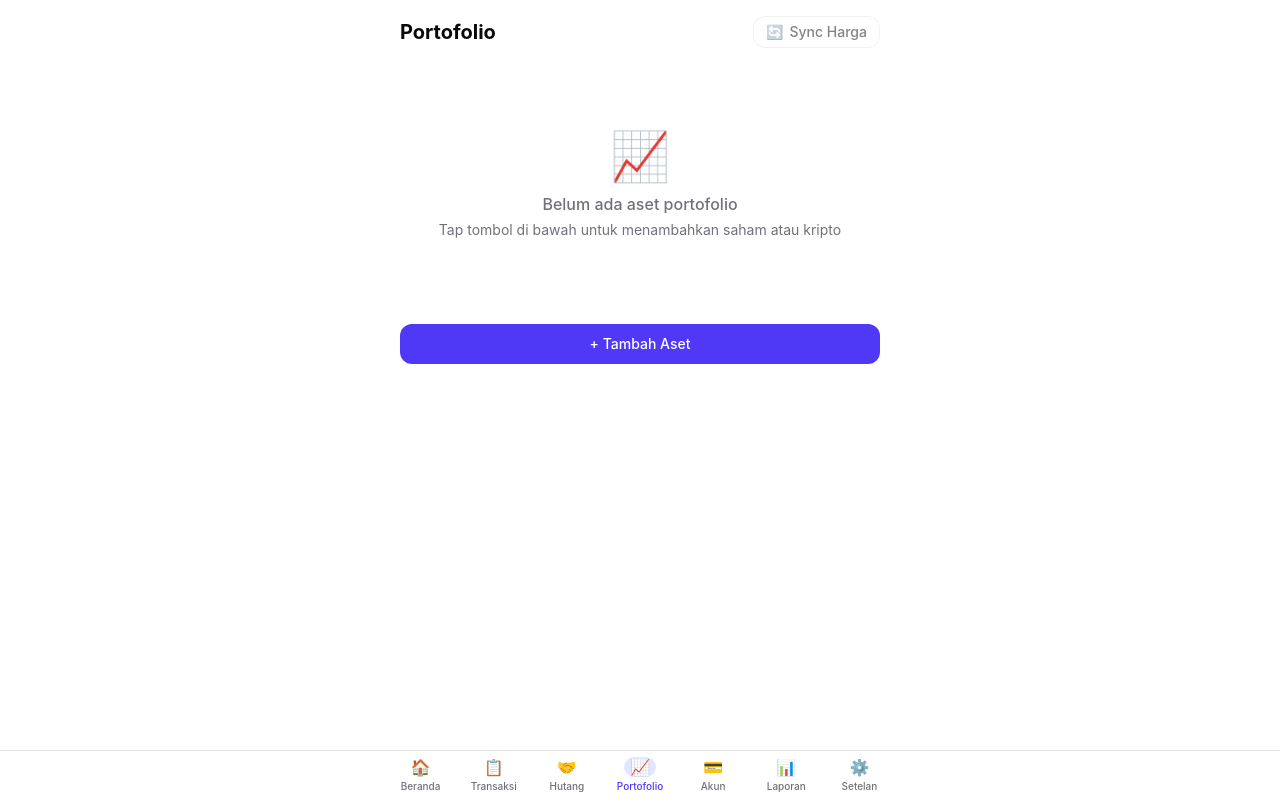
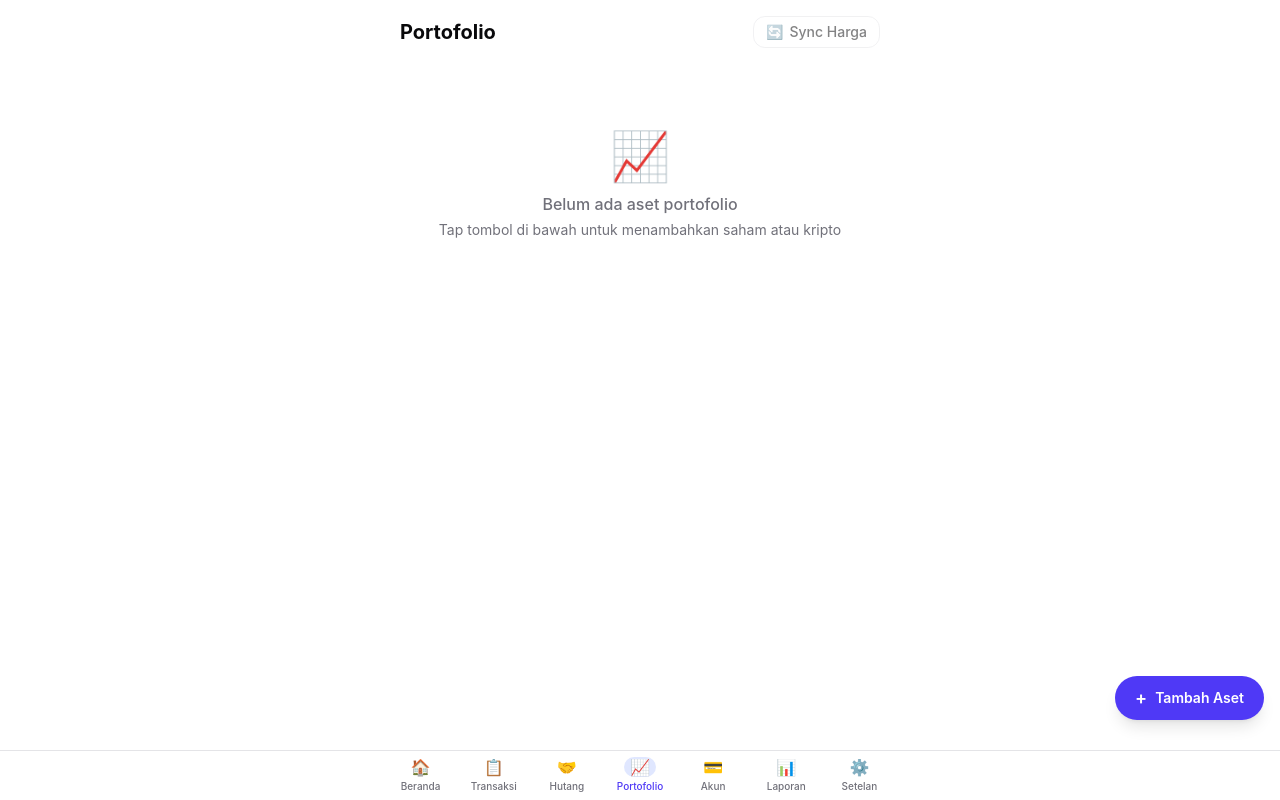
Before and after one commit to katzura1/Wallet-Manager, a React (Vite) app: page /portfolio in a window 1280 px wide. Built offline with nearby package versions, Linux system fonts and the light colour scheme.

Commit message:
feat: floating action button untuk tambah aset di Portfolio

```diff
--- a/src/pages/Portfolio.tsx
+++ b/src/pages/Portfolio.tsx
@@ -618,11 +618,6 @@ export default function Portfolio() {
         </div>
       )}
 
-      {/* Add button */}
-      <Button className="w-full" onClick={() => setAddOpen(true)}>
-        + Tambah Aset
-      </Button>
-
       {/* Sync note for stocks */}
       {assets.some((a) => a.type === "stock_us" || a.type === "stock" || a.type === "stock_idx") && (
         <p className="text-xs text-center text-[hsl(var(--muted-foreground))]">
@@ -640,6 +635,14 @@ export default function Portfolio() {
           onConfirm={handleDelete}
         />
       )}
+
+      {/* Floating Add button */}
+      <button
+        onClick={() => setAddOpen(true)}
+        className="fixed bottom-20 right-4 z-40 flex items-center gap-2 rounded-full bg-indigo-600 px-5 py-3 text-sm font-semibold text-white shadow-lg hover:bg-indigo-700 active:scale-95 transition-transform"
+      >
+        <span className="text-lg leading-none">+</span> Tambah Aset
+      </button>
     </div>
   );
 }
```
